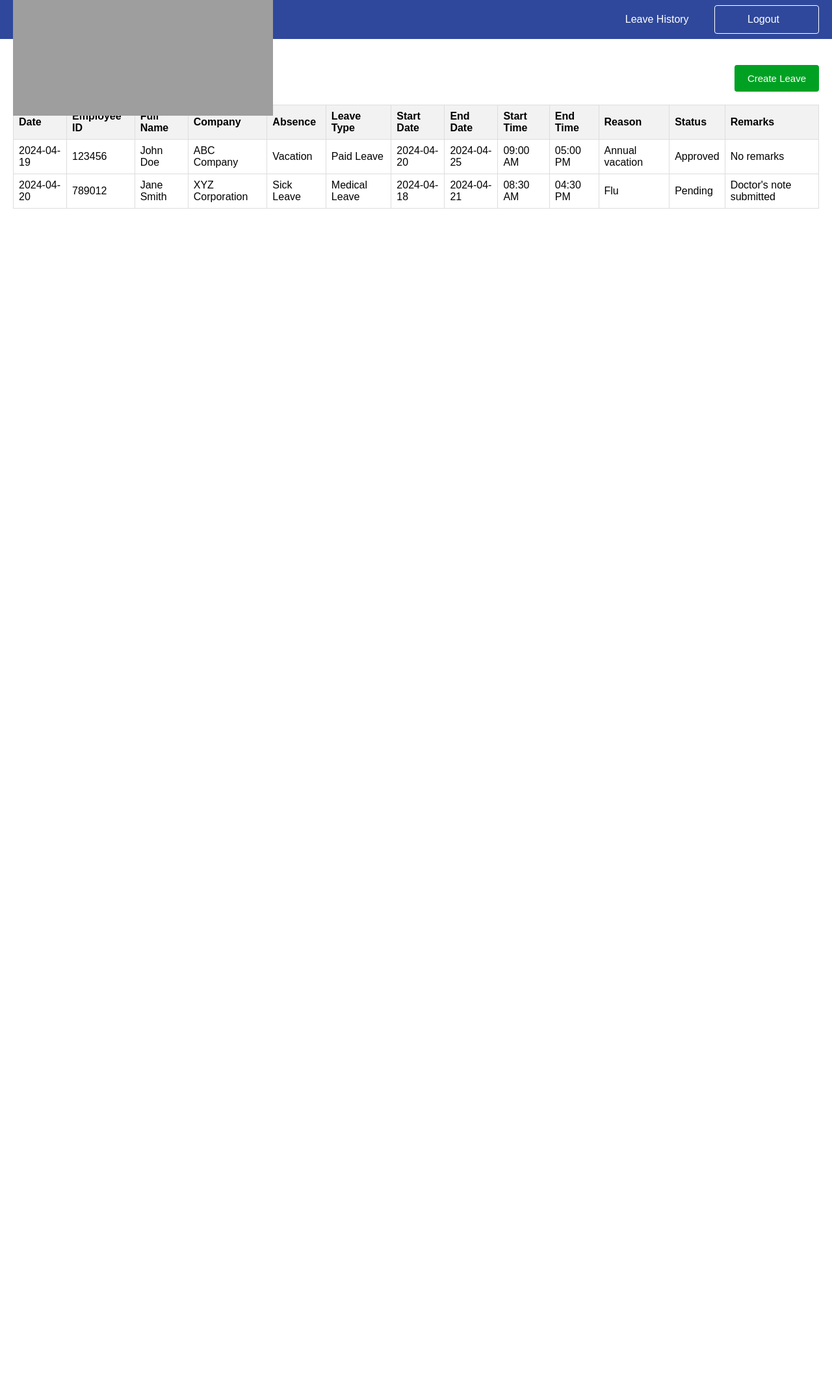
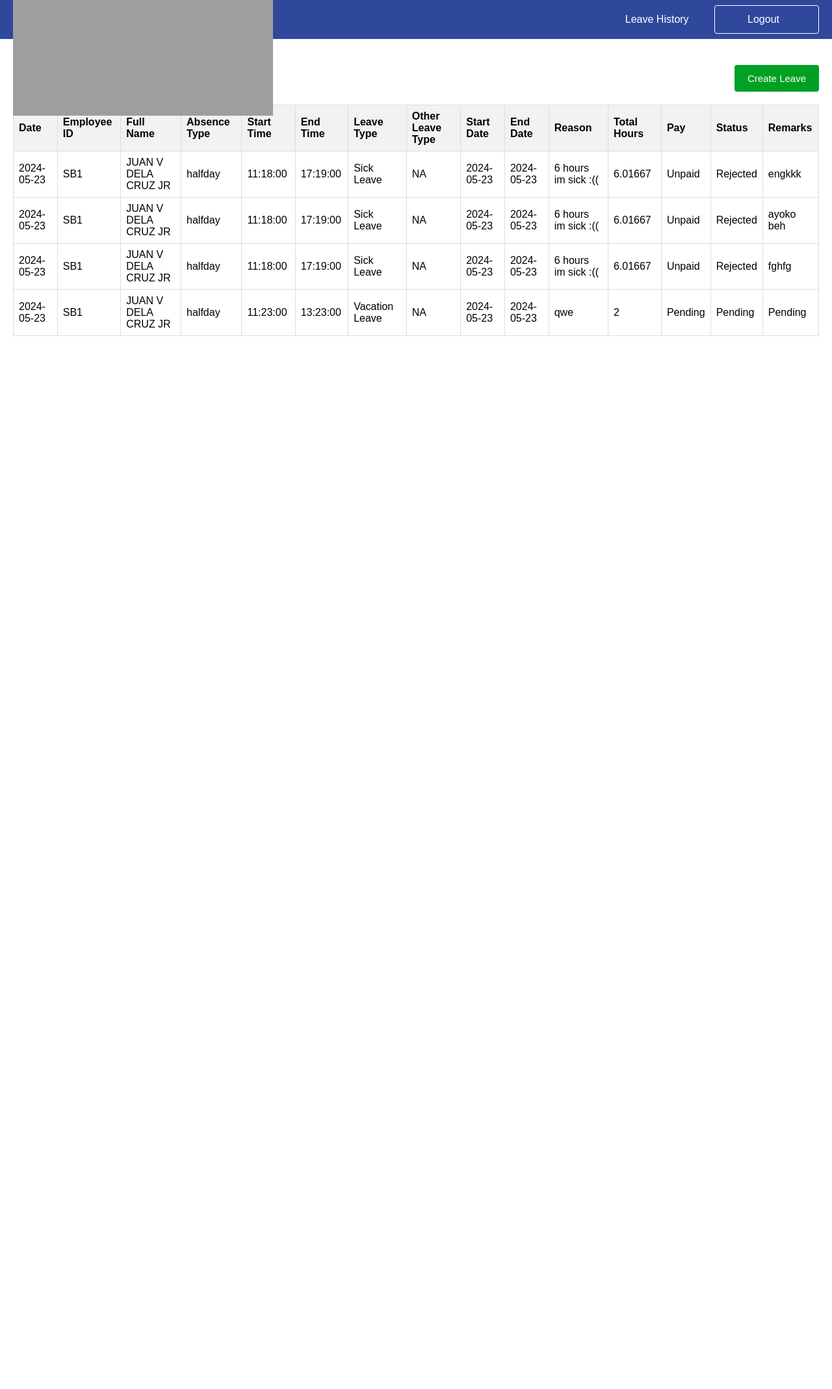
Before and after one commit to AndreaGajelan/-LeaveFormWeb, a PHP site: page /empDashboard.php in a window 1280 px wide. Shown: the whole page at 65% size. Before the commit the page ends 321 px from the top, so only its background shows below. Run offline with PHP 8.4, Linux system fonts and the light colour scheme; the visitor is signed in with stand-in values (Sample User, id 1); data comes from the database, SQL or seed files in the repository; grey boxes are pictures that could not be loaded.

Commit message:
Updated empDashboard.php

```diff
--- a/empDashboard.php
+++ b/empDashboard.php
@@ -1,16 +1,24 @@
 <?php
+// Start the session to access session variables
+session_start();
+
 require 'db.php';
-if(!empty($_SESSION["id"])){
-    $id = $_SESSION["id"];
-    $result = mysqli_query ($conn, "SELECT * FROM form WHERE id = $id");
-    $row = mysqli_fetch_assoc($result);
 
-
+// Check if user is logged in
+if(!isset($_SESSION["id"])){
+    header("Location: login.php");
+    exit();
 }
 
-else{
-    header("Location: login.php");
+// Fetch employee ID from the session
+$empId = $_SESSION['id'];
+
+// Fetch leave requests for the current employee
+$leaveResult = mysqli_query($conn, "SELECT * FROM jcleavetable WHERE empId = '$empId'");
+if (!$leaveResult) {
+    die('Error fetching leave data: ' . mysqli_error($conn));
 }
+
 
 
 ?>
@@ -26,9 +34,11 @@ else{
 <link rel="stylesheet" href="emp-leave-form.css">
 <script src="modal2.js"></script>
 <script src="modal.js"></script>
-
-
-
+<style>
+    #textFieldContainer {
+        display: none;
+    }
+    </style>
 </head>
 <body>
 
@@ -45,7 +55,6 @@ else{
                 <div class="view-header"><p>View Leave History</p></div>
                 <div class="close-btn" onclick="togglePopup()">&times;</div>
             </div>
-
 
             <div class="table2">
                 <table class="absence-table2">
@@ -110,12 +119,36 @@ else{
 </header>
 <section class="table-container">
 
+<?php
+// Check if user is logged in
+if(!isset($_SESSION["id"])){
+    header("Location: login.php");
+    exit();
+}
+
+// Fetch user information from database
+$id = $_SESSION["id"];
+$result = mysqli_query($conn, "SELECT * FROM emp WHERE id = $id");
+$row = mysqli_fetch_assoc($result);
+
+// Store user information in variables
+$empId = $row['empId']; // Add this line to fetch empId
+$fName = $row['fName'];
+$mName = $row['mName'];
+$lName = $row['lName'];
+$sName = $row['sName'];
+$company = $row['company'];
+$manager = $row['manager'];
+$department = $row['department'];
+$position = $row['position'];
+
+?>
+
 <!-- FOR SEARCH BAR AND CREATE LEAVE REQUEST -->
 <div class="part1">
     <div class="search-container">
         <input type="text" name="search" placeholder="Search"/>
     </div>
-
 
     <div class="popup2" id="popup-2">
         <div class="overlay2"></div>
@@ -132,42 +165,110 @@ else{
                         <!--FILED DATE-->
                         <div class="input-box">
                             <label>Date Today</label>
-                            <input name="dateToday" value="dateToday" type="date" placeholder="Enter Date Today" required />
+                            <input name="dateToday" value="<?php echo date('Y-m-d'); ?>" type="date" placeholder="Enter Date Today" readonly required />
                         </div>
                         <!--EMPLOYEE ID-->
                         <div class="input-box">
                             <label>Employee ID</label>
-                            <input name="empId"  type="text" placeholder="Enter Employee ID" required />
+                            <input name="empId"  type="text" placeholder="Enter Employee ID" value="<?php echo $empId; ?>" readonly required />
+                            <!-- <input name="empId" type="hidden" value="<?php echo $empId; ?>"readonly required /> -->
                         </div>
                         <!--PRE-FILLED DATA: FULL NAME-->
                         <div class="input-box">
-                            <label>Full Name</label>
-                            <input name="fullName"  type="text" placeholder="Enter Full Name" required />
+                            <label>First Name</label>
+                            <input name="fName" type="text" value="<?php echo $fName; ?>" readonly required />
+                        </div>
+
+                        <div class="input-box">
+                            <label>Middle Name</label>
+                            <input name="mName" type="text" value="<?php echo $mName; ?>" readonly required />
+                        </div>
+
+                        <div class="input-box">
+                            <label>Last Name</label>
+                            <input name="lName" type="text" value="<?php echo $lName; ?>" readonly required />
+                        </div>
+
+                        <div class="input-box">
+                            <label>Suffix Name</label>
+                            <input name="sName" type="text" value="<?php echo $sName; ?>" readonly required />
                         </div>
                         <!--PRE-FILLED DATA: COMPANY-->
                         <div class="group-select-box">
                             <div>
                                 <label>Select Company</label>
                             </div>
-                            <select name="company">
-                            <option hidden>Select Company</option>
-                            <option value="JAM">JAM Seafoods Inc.</option>
-                            <option value="SB">Smart Basket</option>
-                            <option value="ANYHOW">ANYHOW</option>
+                            <select name="company" id="company" readonly>
+                                <option hidden>Select Company</option>
+                                <option value="JAM Seafoods Inc." <?php echo ($company == 'JAM Seafoods Inc.') ? 'selected' : ''; ?>>JAM Seafoods Inc.</option>
+                                <option value="Smart Basket" <?php echo ($company == 'Smart Basket') ? 'selected' : ''; ?>>Smart Basket</option>
+                                <option value="ANYHOW" <?php echo ($company == 'ANYHOW') ? 'selected' : ''; ?>>ANYHOW</option>
                             </select>
+
+                            <script>
+                                document.addEventListener('DOMContentLoaded', function() {
+                                var companySelect = document.getElementById('company');
+                                companySelect.addEventListener('mousedown', function(event) {
+                                    event.preventDefault(); // Prevent default mousedown behavior (dropdown won't open)
+                                });
+                            });
+                            </script>
+
                         </div>
+
+                        <!--PRE-FILLED DATA: COMPANY-->
+                        <div class="group-select-box">
+                            <div>
+                                <label>Select Supervisor / Manager</label>
+                            </div>
+                            <select name="manager" id="manager" readonly>
+                                <option hidden>Select Manager</option>
+                                <option value="Sammy Garcia" <?php echo ($manager == 'Sammy Garcia') ? 'selected' : ''; ?>>Sammy Garcia</option>
+                                <option value="Jimmy Castante" <?php echo ($manager == 'Jimmy Castante') ? 'selected' : ''; ?>>Jimmy Castante</option>
+                                <option value="Adrian" <?php echo ($manager == 'Adrian') ? 'selected' : ''; ?>>Adrian</option>
+                                <option value="Mai" <?php echo ($manager == 'Mai') ? 'selected' : ''; ?>>Mai</option>
+                                <option value="Kieth" <?php echo ($manager == 'Kieth') ? 'selected' : ''; ?>>Kieth</option>
+                                <option value="Vergilio Cordero" <?php echo ($manager == 'Vergilio Cordero') ? 'selected' : ''; ?>>Vergilio Cordero</option>
+                                <option value="Rolls" <?php echo ($manager == 'Rolls') ? 'selected' : ''; ?>>Rolls</option>
+                            </select>
+
+                            <script>
+                                document.addEventListener('DOMContentLoaded', function() {
+                                var companySelect = document.getElementById('manager');
+                                companySelect.addEventListener('mousedown', function(event) {
+                                    event.preventDefault(); // Prevent default mousedown behavior (dropdown won't open)
+                                });
+                            });
+                            </script>
+                        </div>
+
                         <!--PRE-FILLED DATA: DEPARTMENT-->
                         <div class="dept-dropdown">
                             <div>
                                 <label>Select Department</label>
                             </div>
-                            <select name="dept">
-                            <option hidden>Select Department</option>
-                            <option value="Supply Chain Mgmt">Supply Chain Mgmt</option>
-                            <option value="Accounting">Accounting</option>
-                            <option value="Operations">Operations</option>
+                            <select name="dept" id="department" readonly>
+                                <option hidden>Select Department</option>
+                                <option value="Supply Chain Management" <?php echo ($department == 'Supply Chain Management') ? 'selected' : ''; ?>>Supply Chain Mgmt</option>
+                                <option value="Accounting" <?php echo ($department == 'Accounting') ? 'selected' : ''; ?>>Accounting</option>
+                                <option value="Operations" <?php echo ($department == 'Operations') ? 'selected' : ''; ?>>Operations</option>
                             </select>
+
+                            <script>
+                                document.addEventListener('DOMContentLoaded', function() {
+                                var companySelect = document.getElementById('department');
+                                companySelect.addEventListener('mousedown', function(event) {
+                                    event.preventDefault(); // Prevent default mousedown behavior (dropdown won't open)
+                                });
+                            });
+                            </script>
+
+                            <div class="input-box">
+                                <label>Position</label>
+                                <input type="text" placeholder="e.g Admin" name="position" value="<?php echo $position; ?>" readonly required />
+                            </div>
                         </div>
+
                         <!--LEAVE ABSENCE UNDERTIME OR HALFDAY-->
                         <div>
                             <header class="leave-deatils-header">Leave Details</header>
@@ -176,15 +277,15 @@ else{
                             <p class="Absence-header">Select Type of Absence</p>
                             <div class="absence-option">
                             <div class="absence">
-                                <input value="wholeday" type="radio" id="check-wholeday" name="absenceType" />
+                                <input value="wholeday" type="radio" id="check-wholeday" name="absenceType"/>
                                 <label for="check-wholeday">Whole Day</label>
                             </div>
                             <div class="absence">
-                                <input value="halfday" type="radio" id="check-halfday" name="absenceType" />
+                                <input value="halfday" type="radio" id="check-halfday" name="absenceType"  onclick="toggleDatePicker(true)"/>
                                 <label for="check-halfday">Halfday</label>
                             </div>
                             <div class="absence">
-                                <input value="undertime" type="radio" id="check-undertime" name="absenceType" />
+                                <input value="undertime" type="radio" id="check-undertime" name="absenceType"  onclick="toggleDatePicker(true)"/>
                                 <label for="check-undertime">Undertime</label>
                             </div>
                             </div>
@@ -201,20 +302,6 @@ else{
                             <input name="endTime" value="endTime" type="time" id="endTime" placeholder="Enter End Time" />
                             </div>
                         </div>
-                        <!--PAID OR UNPAID-->
-                        <!-- <div class="types-Absence-box">
-                            <p class="Absence-header">Please select one:</p>
-                            <div class="absence-option">
-                            <div class="absence">
-                                <input value="Paid" type="radio" id="paid" name="pay" required />
-                                <label for="check-halfday">Paid Leave</label>
-                            </div>
-                            <div class="absence">
-                                <input value="Unpaid" type="radio" id="paid" name="pay" required/>
-                                <label for="check-undertime">Unpaid Leave</label>
-                            </div>
-                            </div>
-                        </div> -->
                         <!--TYPES OF LEAVE FORMS-->
                         <div class="group-select-box">
                         <div class="reminder">
@@ -244,13 +331,13 @@ else{
                         <div class="days-request-box">
                             <div class="input-box">
                                 <label>From (Start Date) </label>
-                                <input type="date" name="startDate" placeholder="Enter From date" required />
+                                <input type="date" name="startDate" placeholder="Enter From date" onclick="toggleDatePicker()" required />
                             </div>
                             <div class="input-box">
                             <label>To (End Date) </label>
-                            <input type="date" name="endDate" placeholder="Enter End date" required onchange="calculateHours()" required />
+                            <input type="date" name="endDate" placeholder="Enter End date" required onchange="toggleDatePicker()" required />
                             </div>
-                            <input type="hidden" name="daysToHrs" id="daysToHrs" value="daysToHrs">
+                            <input type="hidden" name="dayToHrs" id="dayToHrs" value="dayToHrs">
                         </div>
                         <!--LEAVE REASON-->
                         <div class="reason-box">
@@ -292,55 +379,60 @@ else{
                 <th>Date</th>
                 <th>Employee ID</th>
                 <th>Full Name</th>
-                <th>Company</th>
-                <th>Absence</th>
+                <th>Absence Type</th>
+                <th>Start Time</th>
+                <th>End Time</th>
                 <th>Leave Type</th>
+                <th>Other Leave Type</th>
                 <th>Start Date</th>
                 <th>End Date</th>
-                <th>Start Time</th>
-                <th>End Time</th>
                 <th>Reason</th>
+                <th>Total Hours</th>
+                <th>Pay</th>
                 <th>Status</th>
                 <th>Remarks</th>
             </tr>
         </thead>
+        <tbody>
+        <?php
+            // Fetch leave requests for the current employee
+            $leaveResult = mysqli_query($conn, "SELECT * FROM jcleavetable WHERE empId = '$empId'");
+            if (!$leaveResult) {
+                die('Error fetching leave data: ' . mysqli_error($conn));
+            }
 
-        <tbody>
-            <tr>
-                <td>2024-04-19</td>
-                <td>123456</td>
-                <td>John Doe</td>
-                <td>ABC Company</td>
-                <td>Vacation</td>
-                <td>Paid Leave</td>
-                <td>2024-04-20</td>
-                <td>2024-04-25</td>
-                <td>09:00 AM</td>
-                <td>05:00 PM</td>
-                <td>Annual vacation</td>
-                <td>Approved</td>
-                <td>No remarks</td>
-            </tr>
-
-            <tr>
-                <td>2024-04-20</td>
-                <td>789012</td>
-                <td>Jane Smith</td>
-                <td>XYZ Corporation</td>
-                <td>Sick Leave</td>
-                <td>Medical Leave</td>
-                <td>2024-04-18</td>
-                <td>2024-04-21</td>
-                <td>08:30 AM</td>
-                <td>04:30 PM</td>
-                <td>Flu</td>
-                <td>Pending</td>
-                <td>Doctor's note submitted</td>
-            </tr>
+            // Check if there are any leave requests found
+            if (mysqli_num_rows($leaveResult) > 0) {
+                // Display leave requests
+                while ($leaveRow = mysqli_fetch_assoc($leaveResult)) {
+                    ?>
+        <tr>
+            <td><?php echo $leaveRow['dateToday']; ?></td>
+            <td><?php echo $leaveRow['empId']; ?></td>
+            <!-- Fetch other relevant data for this leave request and display here -->
+            <td><?php echo $leaveRow['fName'] . ' ' . $leaveRow['mName'] . ' ' . $leaveRow['lName'] . ' ' . $leaveRow['sName']; ?></td>
+            <td><?php echo $leaveRow['absenceType']; ?></td>
+            <td><?php echo $leaveRow['startTime']; ?></td>
+            <td><?php echo $leaveRow['endTime']; ?></td>
+            <td><?php echo $leaveRow['leaveType']; ?></td>
+            <td><?php echo $leaveRow['otherLeaveType']; ?></td>
+            <td><?php echo $leaveRow['startDate']; ?></td>
+            <td><?php echo $leaveRow['endDate']; ?></td>
+            <td><?php echo $leaveRow['reason']; ?></td>
+            <td><?php echo $leaveRow['dayToHrs']; ?></td>
+            <td><?php echo $leaveRow['pay']; ?></td>
+            <td><?php echo $leaveRow['updateStatus']; ?></td>
+            <td><?php echo $leaveRow['remarks']; ?></td>
+        </tr>
+        <?php
+    }
+} else {
+    echo "<h1 style='text-align: center; color: gray;'>Oops! No leave requests found for this employee. Create one! &#x1F60A </h1> <br>";
+}
+?>
         </tbody>
     </table>
 </div>
 </section>
-
 </body>
 </html>
```
